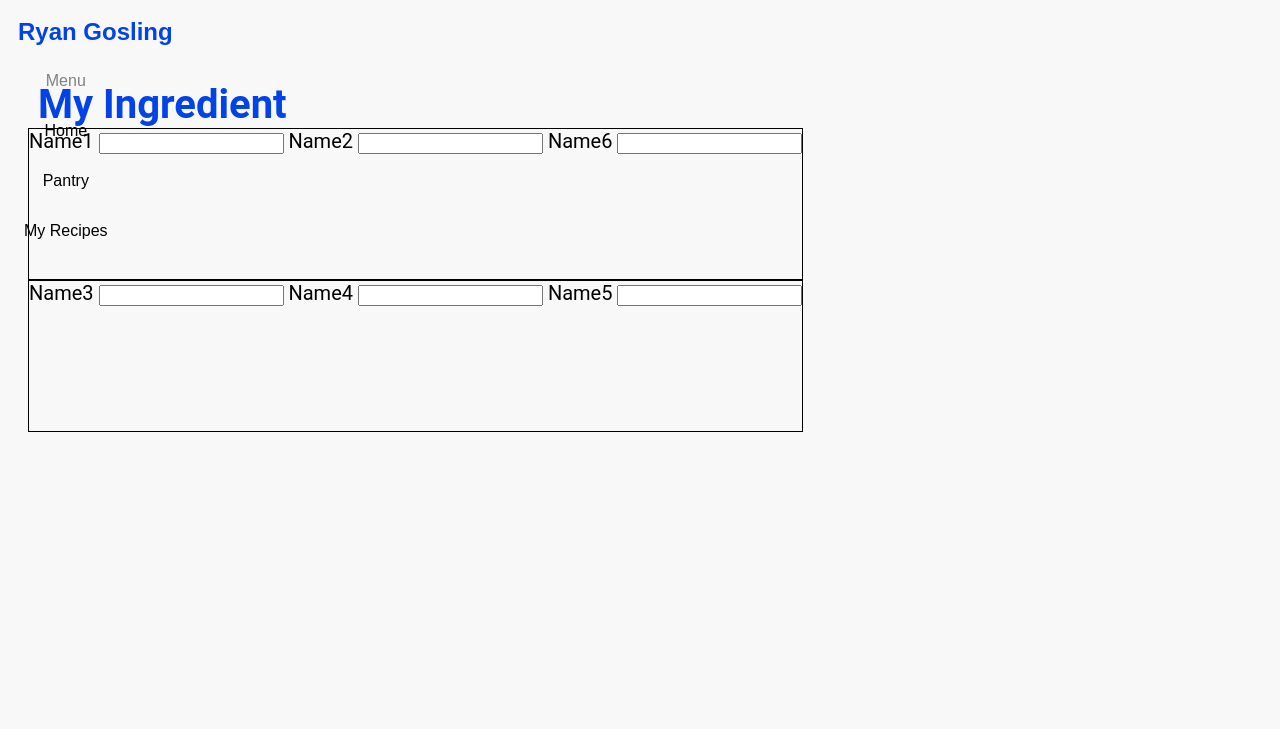
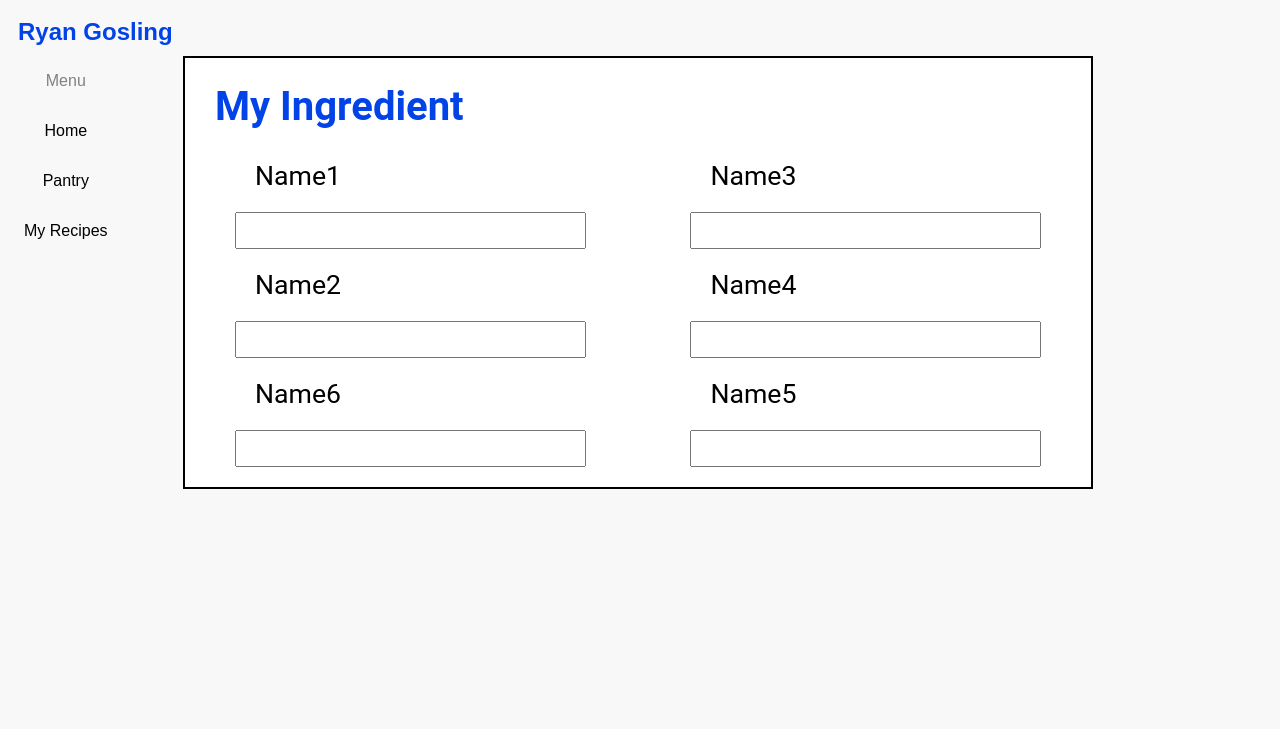
Before and after one commit to icon2341/RecipeProject, a Flask app: template RecipeProject/templates/NewIngredient.html in a window 1280 px wide. Shown: the top 729 px of the page. Run offline with Flask 2, Linux system fonts and the light colour scheme; the template is opened without the code that fills it, so the values that code supplies are empty; parts of the project's set-up code (start-up, migrations or seed data) failed here and were passed over.

Commit message:
Changes by Groovymeister

```diff
--- a/RecipeProject/Routes.py
+++ b/RecipeProject/Routes.py
@@ -96,6 +96,11 @@ def myRecipes():
 def Home():
     return render_template("Home.html", user=current_user)
 
+@app.route("/NewIngredient")
+@login_required
+def NewIngredient():
+    return render_template("NewIngredient.html", user=current_user)
+
 
 @app.route("/Settings", methods=["GET", "POST"])
 @login_required
--- a/RecipeProject/static/css/NewIngredient.css
+++ b/RecipeProject/static/css/NewIngredient.css
@@ -1,12 +1,13 @@
 .IngredientHead{
     max-width: 1550px;
+    min-width: 750px;
     max-height: 1550px;
     background: white;
     flex-direction: row;
     justify-content: center;
     overflow: hidden;
     color: white;
-    margin-left: auto;
+    margin-left: 175px;
     margin-right: auto;
     border-style: solid;
     border-width: 2px;
@@ -18,11 +19,23 @@
     color: #0243e7;
     margin-left: 30px;
     margin-top: 25px;
+    margin-bottom: 30px;
 }
 
 .TextBox{
     margin-left: 50px;
     display:block;
+    font-size: 20pt;
+    margin-right: 50px;
+    margin-top: 20px;
+    margin-bottom: 20px;
+}
+
+.Label{
+    font-size: 20pt;
+    font-family: 'Roboto', sans-serif;
+    color:black;
+    margin-left: 70px;
 }
 
 .Row{
--- a/RecipeProject/static/css/PantryCard.css
+++ b/RecipeProject/static/css/PantryCard.css
@@ -6,7 +6,7 @@
     justify-content: center;
     overflow: hidden;
     color: white;
-    margin-left: auto;
+    margin-left: 175px;
     margin-right: auto;
     border-style: solid;
     border-width: 2px;
@@ -82,9 +82,9 @@
 }
 
 .Button{
+    margin-left: 125px;
     font-size: 15pt;
     font-family: 'Roboto', sans-serif;
-    background-color: #0243e7;
-    color: white;
+    color: black;
     border-radius: 5pt;
 }
--- a/RecipeProject/templates/NewIngredient.html
+++ b/RecipeProject/templates/NewIngredient.html
@@ -7,29 +7,29 @@ Pantry
 {% block content %}
 <!--TODO: I'll finish this up-->
 <div class="IngredientHead">
-    <link href="{{ url_for('static', filename='css/PantryCard.css') }}" rel="stylesheet">
+    <link href="{{ url_for('static', filename='css/NewIngredient.css') }}" rel="stylesheet">
     <div class="Title">
         <b>My&nbsp;Ingredient</b>
     </div>
     <div class="Row">
-      <label for="name1">Name1
+      <label class="Label">Name1
       <input class="TextBox"/>
           </label>
-      <label for="name2">Name2
+      <label class="Label">Name2
       <input class="TextBox"/>
           </label>
-      <label for="name6">Name6
+      <label class="Label">Name6
       <input class="TextBox"/>
           </label>
     </div>
     <div class="Row">
-      <label for="name3">Name3
+      <label class="Label">Name3
       <input class="TextBox"/>
           </label>
-      <label for="name4">Name4
+      <label class="Label">Name4
       <input class="TextBox"/>
           </label>
-      <label for="name5">Name5
+      <label class="Label">Name5
       <input class="TextBox"/>
           </label>
     </div>
--- a/RecipeProject/templates/Pantry.html
+++ b/RecipeProject/templates/Pantry.html
@@ -42,6 +42,9 @@ Pantry
     </div>
     -->
     <! TODO: Implement Search bar and button-->
+    <button class ="Button">
+        <a href="/NewIngredient">Add New</a>
+    </button>
     <table class="Header">
   <tr>
     <td>Item Name</td>
```
